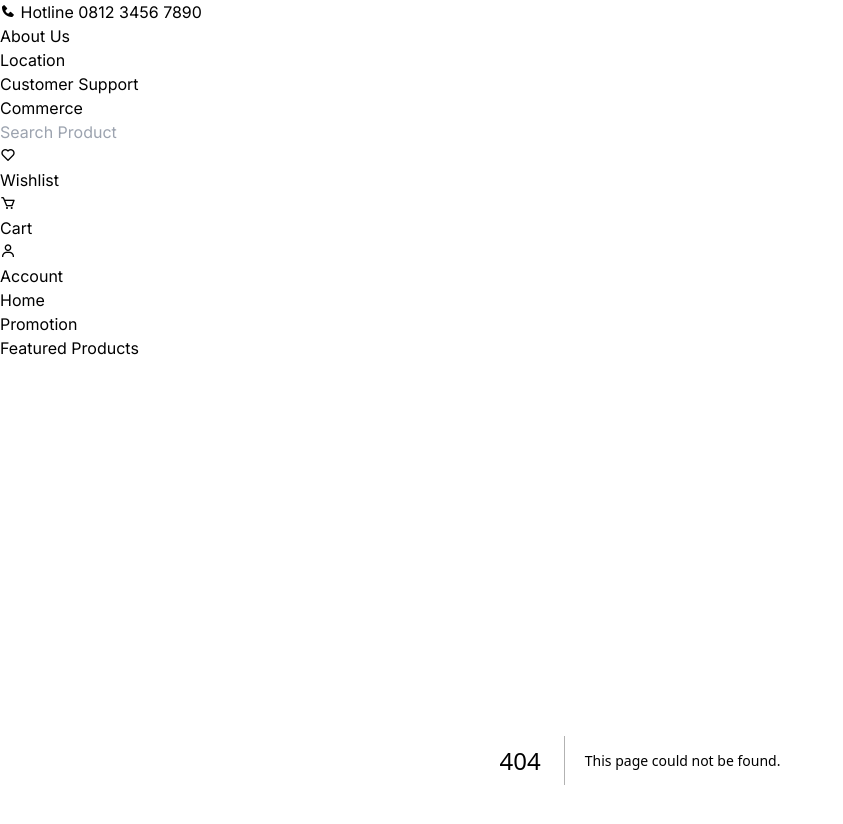
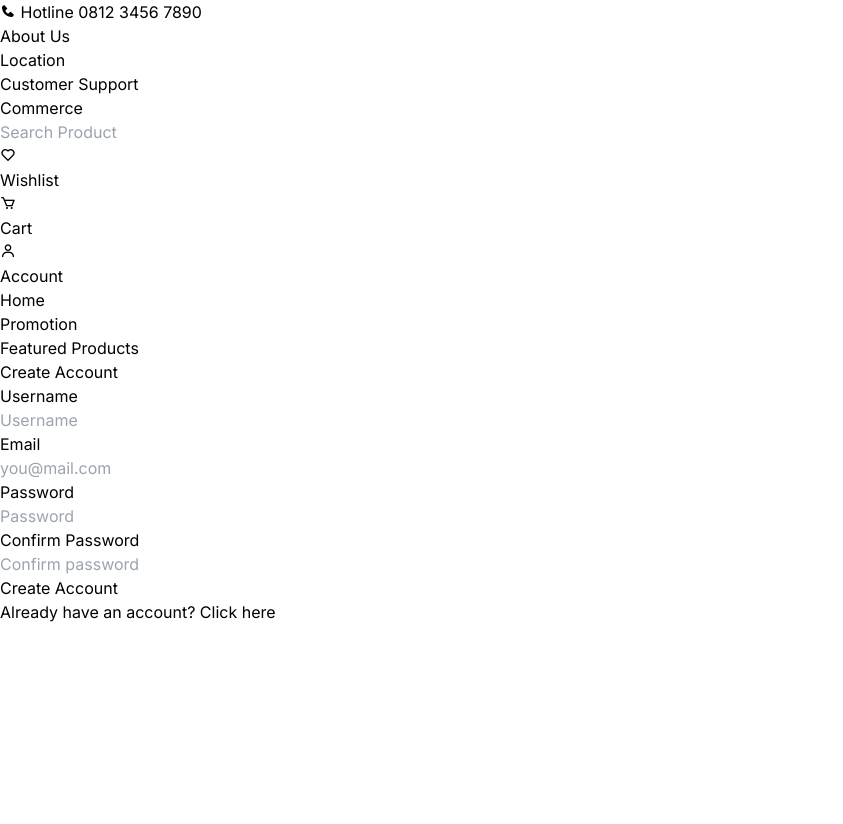
Before and after one commit to jasonhermawan/next-marketplace, a Next.js app: page /register in a window 1280 px wide. Before the commit this address had no page. Shown: the top 824 px of the page, without its empty margins (0-843 px from the left). After the commit the page ends 800 px from the top, so only its background shows below. Built offline with nearby package versions, Linux system fonts and the light colour scheme.

Commit message:
feat(auth): create login & register page with validation

```diff
--- a/package.json
+++ b/package.json
@@ -12,10 +12,12 @@
     "@reduxjs/toolkit": "^1.9.7",
     "antd": "^5.11.5",
     "axios": "^1.6.2",
+    "formik": "^2.4.5",
     "next": "14.0.3",
     "react": "^18",
     "react-dom": "^18",
-    "react-redux": "^8.1.3"
+    "react-redux": "^8.1.3",
+    "yup": "^1.3.2"
   },
   "devDependencies": {
     "autoprefixer": "^10.0.1",
--- /dev/null
+++ b/src/app/(auth)/register/page.jsx
@@ -0,0 +1,63 @@
+"use client"
+import { useFormik } from 'formik';
+import * as yup from 'yup'
+import React, { useState } from 'react'
+
+const Register = () => {
+  const registerAccount = () => {
+    alert(formik.values.username)
+  }
+
+  const formik = useFormik({
+    initialValues: {
+      username: "",
+      email: "",
+      password: "",
+      confirmPassword: "",
+    },
+    onSubmit: registerAccount,
+    validationSchema: yup.object().shape({
+      username: yup.string().required("Username is required").min(3).max(10),
+      email: yup.string().required("Email is required").email(),
+      password: yup.string().required("Password is required").matches(/^(?=.*[a-z])(?=.*[A-Z])(?=.*[0-9])(?=.*[!@#\$%\^&\*])(?=.{8,})/,
+        "Password must have uppercase, lowercase, number, and special character"
+      ),
+      confirmPassword: yup.string().required("Match with your password").oneOf([yup.ref("password")], "Password does not match"),
+    })
+  })
+
+  const handleForm = (e) => {
+    const { target } = e;
+    formik.setFieldValue(target.name, target.value)
+  }
+
+  return (
+    <div className='w-2/5 bg-white shadow-md m-auto p-6 rounded-md'>
+      <h1 className='mb-8 text-center font-semibold text-3xl'>Create Account</h1>
+      <div className='mb-4'>
+        <h3 className='mb-1'>Username</h3>
+        <input type="text" placeholder='Username' className='border py-2 px-4 w-full rounded-md outline-none' onChange={handleForm} name='username'/>
+        <p className='text-xs text-red-700 pt-2'>{formik.errors.username}</p>
+      </div>
+      <div className='mb-4'>
+        <h3 className='mb-1'>Email</h3>
+        <input type="text" placeholder='you@mail.com' className='border py-2 px-4 w-full rounded-md outline-none' onChange={handleForm} name='email'/>
+        <p className='text-xs text-red-700 pt-2'>{formik.errors.email}</p>
+      </div>
+      <div className='mb-4'>
+        <h3 className='mb-1'>Password</h3>
+        <input type="password" placeholder='Password' className='border py-2 px-4 w-full rounded-md outline-none' onChange={handleForm} name='password'/>
+        <p className='text-xs text-red-700 pt-2'>{formik.errors.password}</p>
+      </div>
+      <div className='mb-8'>
+        <h3 className='mb-1'>Confirm Password</h3>
+        <input type="password" placeholder='Confirm password' className='border py-2 px-4 w-full rounded-md outline-none' onChange={handleForm} name='confirmPassword'/>
+        <p className='text-xs text-red-700 pt-2'>{formik.errors.confirmPassword}</p>
+      </div>
+      <button className='w-full bg-blue-800 text-white p-2 rounded-md mb-4' onClick={formik.handleSubmit}>Create Account</button>
+      <p className='text-sm'>Already have an account? Click here</p>
+    </div>
+  )
+}
+
+export default Register
--- a/src/app/layout.jsx
+++ b/src/app/layout.jsx
@@ -17,7 +17,7 @@ export default function RootLayout({ children }) {
       </head>
       <body className={inter.className}>
         <Navbar />
-        <div className='px-52 py-32 m-auto'>
+        <div className='px-52 py-52 m-auto'>
           {children}
         </div>
       </body>
--- a/src/app/page.jsx
+++ b/src/app/page.jsx
@@ -1,7 +1,7 @@
 
 export default function Home() {
   return (
-    <div className="text-center py-20 m-auto w-3/5">
+    <div className="text-center m-auto w-3/5">
       <h1>Content</h1>
     </div>
   )
--- a/src/components/Navbar.jsx
+++ b/src/components/Navbar.jsx
@@ -9,21 +9,21 @@ const Navbar = () => {
     {
       key: '1',
       label: (
-        <div className='w-32 py-1 px-2'>
-          <Link href="/">
+        <Link href="/login">
+          <div className='w-32 py-1 px-2'>
             <h3>Login</h3>
-          </Link>
-        </div>
+          </div>
+        </Link>
       ),
     },
     {
       key: '2',
       label: (
-        <div className='w-32 py-1 px-2'>
-          <Link href="/">
+        <Link href="/register">
+          <div className='w-32 py-1 px-2'>
             <h3>Register</h3>
-          </Link>
-        </div>
+          </div>
+        </Link>
       ),
     }
   ]
@@ -50,7 +50,9 @@ const Navbar = () => {
       </div>
       <div className="w-screen bg-white py-4 px-24 flex justify-between items-center">
         <div className='flex items-center gap-4 w-3/4'>
-          <h1 className='font-semibold text-3xl'>Commerce</h1>
+          <Link href="/">
+            <h1 className='font-semibold text-3xl'>Commerce</h1>
+          </Link>
           <input type="text" placeholder='Search Product' className='border w-3/4 py-2 px-4 rounded-md outline-none'/>
         </div>
         <div className='flex gap-8 w-1/4 justify-end'>
```
Also changed, not shown: src/app/(auth)/login/page.jsx (added, +22 -0 lines), 1 other file (tests, documents, lock files or other folders).
